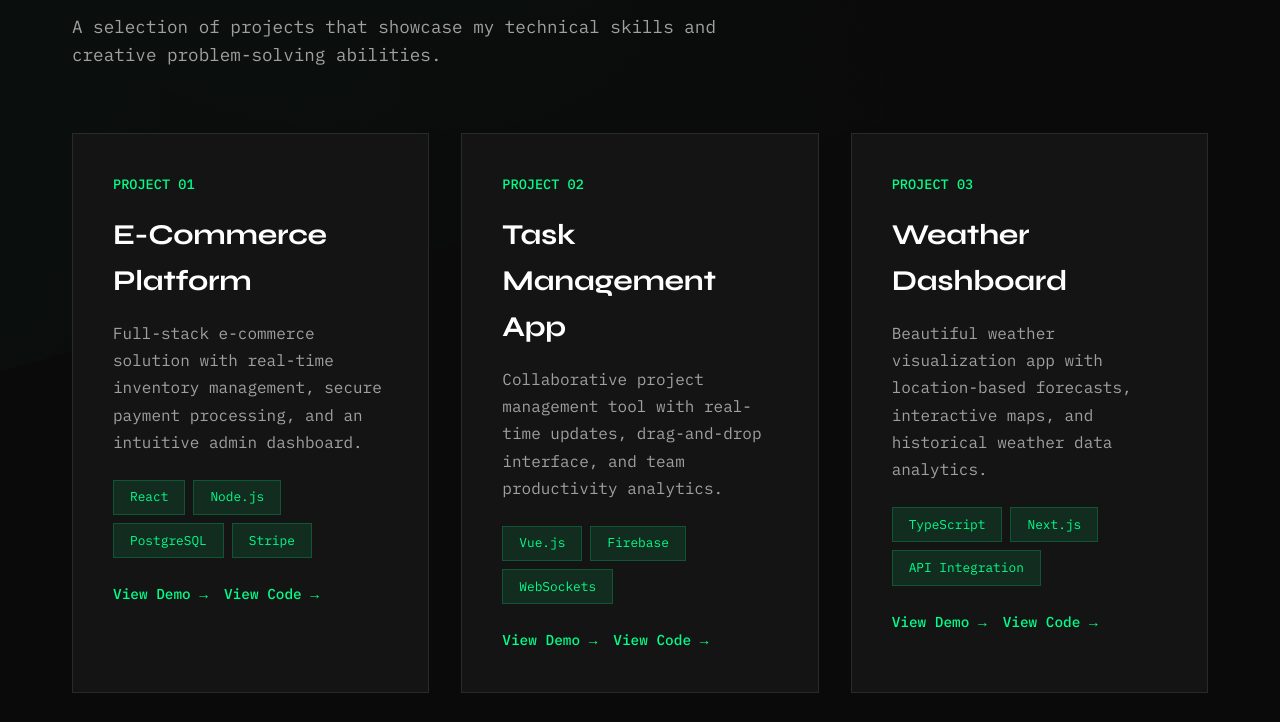
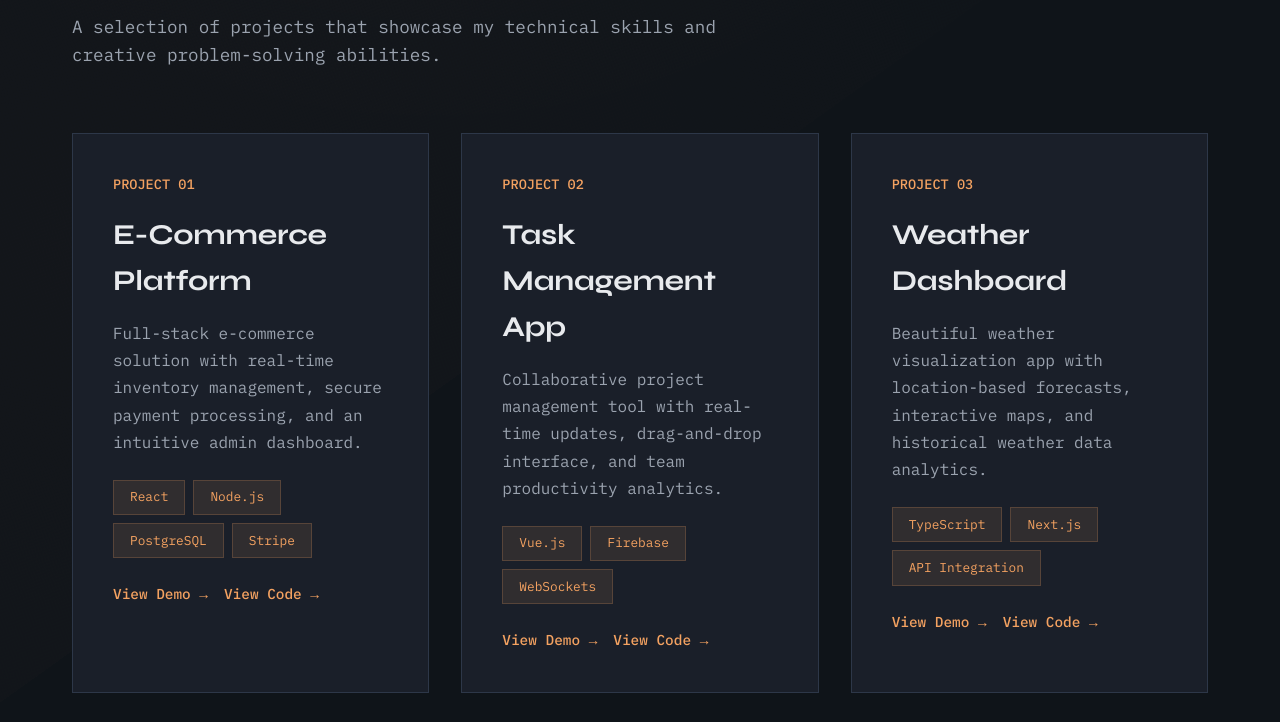
Before and after one commit to danicagtz22/danicagtz22.github.io, a plain HTML site: page index.html in a window 1280 px wide. Shown: the part 1120-1842 px from the top of the page. Drawn offline with Linux system fonts and the light colour scheme.

Commit message:
Add files via upload

```diff
--- a/index.html
+++ b/index.html
@@ -9,13 +9,13 @@
     <link href="https://fonts.googleapis.com/css2?family=Syne:wght@400;600;700;800&family=IBM+Plex+Mono:wght@300;400;500&display=swap" rel="stylesheet">
     <style>
         :root {
-            --bg-primary: #0a0a0a;
-            --bg-secondary: #141414;
-            --text-primary: #ffffff;
-            --text-secondary: #a0a0a0;
-            --accent: #00ff88;
-            --accent-dim: #00cc6a;
-            --border: #2a2a2a;
+            --bg-primary: #0f1419;
+            --bg-secondary: #1a1f29;
+            --text-primary: #e8eaed;
+            --text-secondary: #9ba3af;
+            --accent: #f4a261;
+            --accent-dim: #e76f51;
+            --border: #2d3748;
         }
 
         * {
@@ -40,8 +40,8 @@
             left: -50%;
             width: 200%;
             height: 200%;
-            background: radial-gradient(circle at 50% 50%, rgba(0, 255, 136, 0.03) 0%, transparent 50%),
-                        radial-gradient(circle at 80% 20%, rgba(0, 255, 136, 0.02) 0%, transparent 50%);
+            background: radial-gradient(circle at 50% 50%, rgba(244, 162, 97, 0.03) 0%, transparent 50%),
+                        radial-gradient(circle at 80% 20%, rgba(231, 111, 81, 0.02) 0%, transparent 50%);
             animation: gradientShift 20s ease infinite;
             pointer-events: none;
             z-index: 0;
@@ -308,7 +308,7 @@
         .project-card:hover {
             transform: translateY(-8px);
             border-color: var(--accent);
-            box-shadow: 0 20px 40px rgba(0, 255, 136, 0.1);
+            box-shadow: 0 20px 40px rgba(244, 162, 97, 0.1);
         }
 
         .project-number {
@@ -341,10 +341,10 @@
 
         .tag {
             padding: 0.4rem 1rem;
-            background: rgba(0, 255, 136, 0.1);
+            background: rgba(244, 162, 97, 0.1);
             color: var(--accent);
             font-size: 0.8rem;
-            border: 1px solid rgba(0, 255, 136, 0.2);
+            border: 1px solid rgba(244, 162, 97, 0.2);
         }
 
         .project-links {
@@ -738,20 +738,17 @@
                     I'm always open to discussing new projects, creative ideas, or opportunities to be part of your vision.
                 </p>
                 <div class="contact-links">
-                    <a href="mailto:your.email@example.com" class="contact-link">
+                    <a href="mailto:danicagtz12@gmail.com" class="contact-link">
                         📧 Email
                     </a>
-                    <a href="https://github.com/yourusername" class="contact-link" target="_blank">
+                    <a href="https://github.com/danicagtz22" class="contact-link" target="_blank">
                         🔗 GitHub
                     </a>
                     <a href="https://www.linkedin.com/in/danica-gutierrez/" class="contact-link" target="_blank">
                         💼 LinkedIn
                     </a>
-                    <a href="https://twitter.com/yourhandle" class="contact-link" target="_blank">
-                        🐦 Twitter
-                    </a>
                 </div>
-                <a href="mailto:your.email@example.com" class="btn btn-primary"><span>Send Me a Message</span></a>
+                <a href="mailto:danicagtz12@gmail.com" class="btn btn-primary"><span>Send Me a Message</span></a>
             </div>
         </div>
     </section>
@@ -763,7 +760,7 @@
         </div>
     </footer>
 
-    <script>
+    <script data-cfasync="false" src="/cdn-cgi/scripts/5c5dd728/cloudflare-static/email-decode.min.js"></script><script>
         // Smooth scrolling for navigation links
         document.querySelectorAll('a[href^="#"]').forEach(anchor => {
             anchor.addEventListener('click', function (e) {
@@ -816,12 +813,4 @@
             });
 
             navLinks.forEach(link => {
-                link.classList.remove('active');
-                if (link.getAttribute('href').slice(1) === current) {
-                    link.classList.add('active');
-                }
-            });
-        });
-    </script>
-</body>
-</html>
+                link.classList.remove('active'<-rm Updated -->
```
